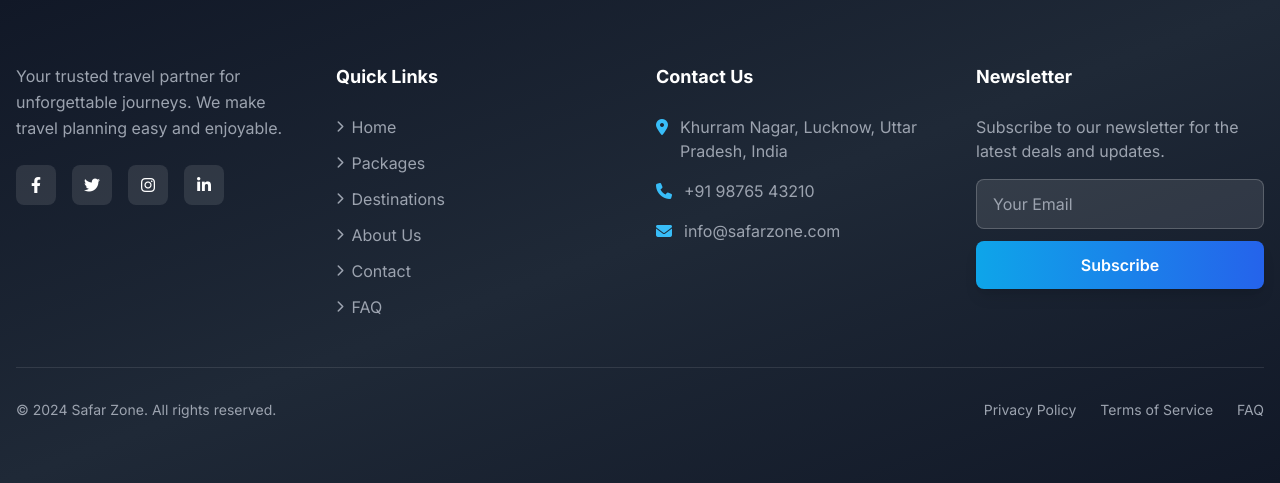
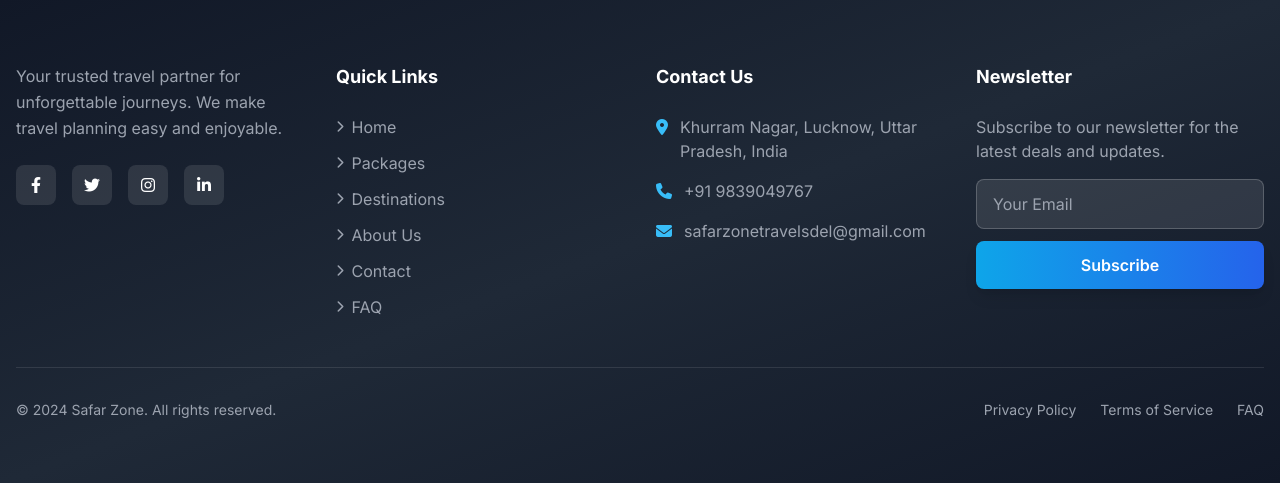
Before and after one commit to AbdurrabKhan198/travel-company, a Django app: page /about/ in a window 1280 px wide. Shown: the part 2650-3133 px from the top of the page. Run offline with Django 5.2, Linux system fonts and the light colour scheme; data comes from the database, SQL or seed files in the repository.

Commit message:
contact changes footer

```diff
--- a/templates/base.html
+++ b/templates/base.html
@@ -454,11 +454,11 @@
                         </li>
                         <li class="flex items-start space-x-3">
                             <i class="fas fa-phone text-sky-400 mt-1"></i>
-                            <a href="tel:+919876543210" class="text-gray-400 hover:text-white transition-colors">+91 98765 43210</a>
+                            <a href="tel:+919839049767" class="text-gray-400 hover:text-white transition-colors">+91 9839049767</a>
                         </li>
                         <li class="flex items-start space-x-3">
                             <i class="fas fa-envelope text-sky-400 mt-1"></i>
-                            <a href="mailto:info@safarzone.com" class="text-gray-400 hover:text-white transition-colors">info@safarzone.com</a>
+                            <a href="mailto:safarzonetravelsdel@gmail.com" class="text-gray-400 hover:text-white transition-colors">safarzonetravelsdel@gmail.com</a>
                         </li>
                     </ul>
                 </div>
```
